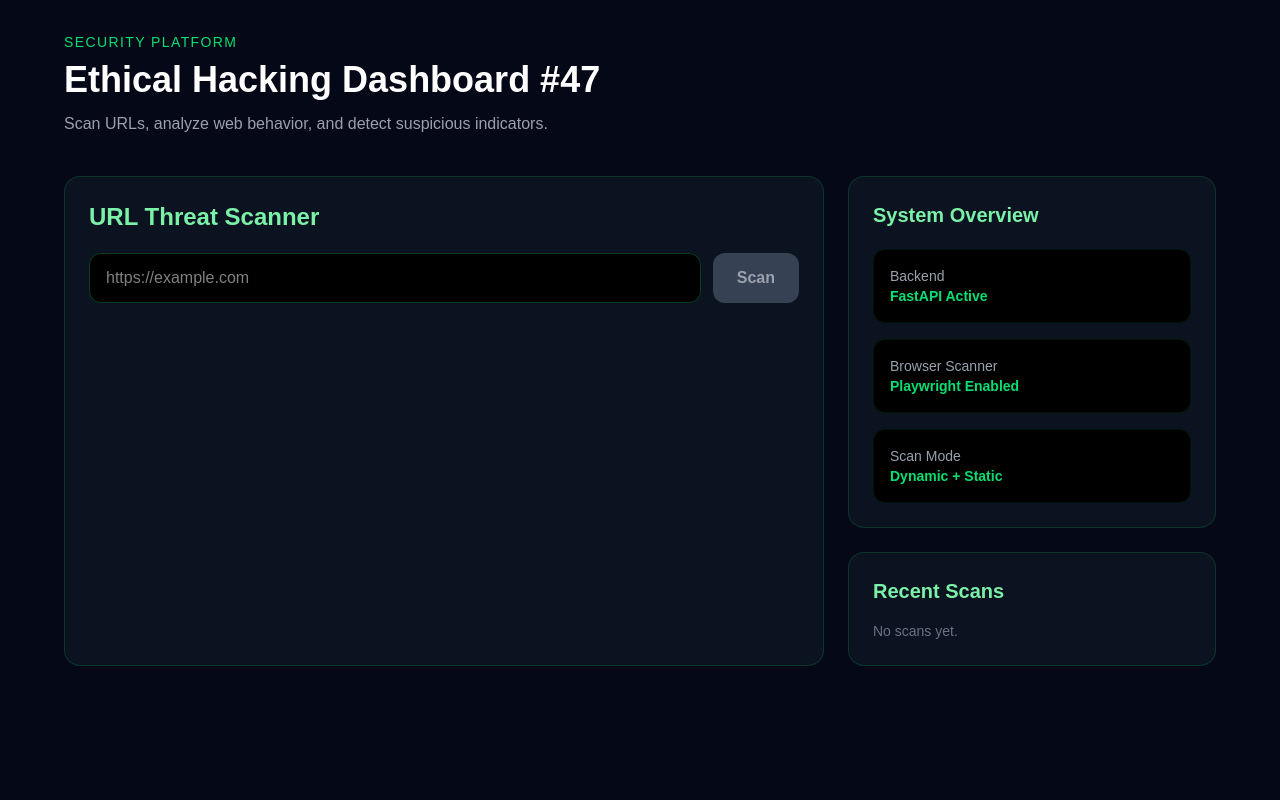
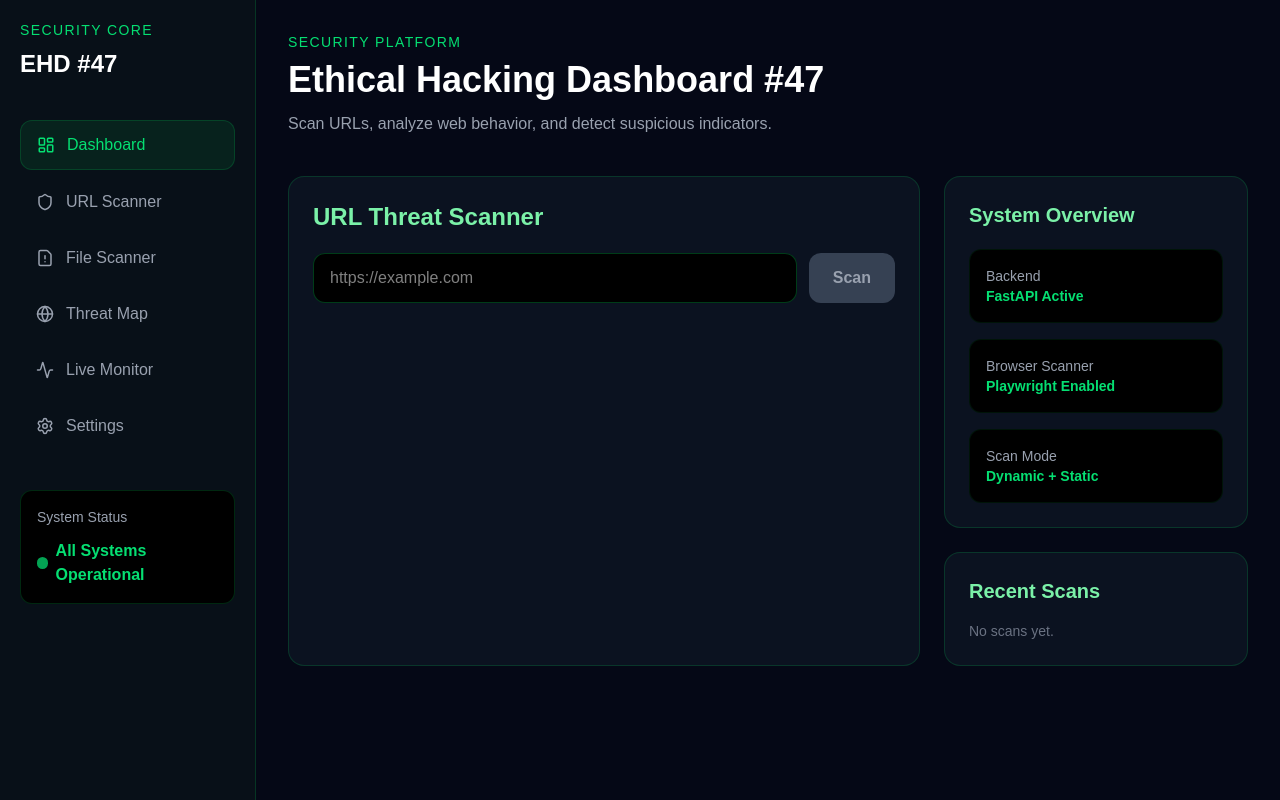
Before and after one commit to RavshanSean/ethical-hacking-dashboard-47, a Next.js app in the folder frontend/: page / in a window 1280 px wide. Built offline with nearby package versions, Linux system fonts and the light colour scheme.

Commit message:
Added dashboard sidebar

```diff
--- a/frontend/src/app/page.tsx
+++ b/frontend/src/app/page.tsx
@@ -1,4 +1,5 @@
 "use client";
+import Sidebar from "../components/Sidebar";
 import SystemOverview from "../components/SystemOverview";
 import RecentScans from "../components/RecentScans";
 import AIAnalysis from "../components/AIAnalysis";
@@ -113,7 +114,10 @@ export default function Home() {
   }
 
   return (
-    <main className="min-h-screen bg-[#050816] text-white p-8">
+    <div className="flex bg-[#050816] text-white">
+      <Sidebar />
+
+  <main className="flex-1 p-8">
       <section className="max-w-6xl mx-auto">
         <div>
           <p className="text-sm text-green-400 tracking-widest uppercase">
@@ -275,5 +279,6 @@ export default function Home() {
         )}
       </section>
     </main>
+    </div>
   );
 }
--- /dev/null
+++ b/frontend/src/components/Sidebar.tsx
@@ -0,0 +1,99 @@
+import {
+  LayoutDashboard,
+  Shield,
+  FileWarning,
+  Globe,
+  Activity,
+  Settings,
+} from "lucide-react";
+
+export default function Sidebar() {
+  return (
+    <aside className="w-64 min-h-screen border-r border-green-500/20 bg-[#081018] p-5">
+      <div>
+        <p className="text-green-400 text-sm tracking-widest uppercase">
+          Security Core
+        </p>
+
+        <h1 className="mt-2 text-2xl font-bold text-white">
+          EHD #47
+        </h1>
+      </div>
+
+      <nav className="mt-10 space-y-2">
+        <SidebarItem
+          icon={<LayoutDashboard size={18} />}
+          label="Dashboard"
+          active
+        />
+
+        <SidebarItem
+          icon={<Shield size={18} />}
+          label="URL Scanner"
+        />
+
+        <SidebarItem
+          icon={<FileWarning size={18} />}
+          label="File Scanner"
+        />
+
+        <SidebarItem
+          icon={<Globe size={18} />}
+          label="Threat Map"
+        />
+
+        <SidebarItem
+          icon={<Activity size={18} />}
+          label="Live Monitor"
+        />
+
+        <SidebarItem
+          icon={<Settings size={18} />}
+          label="Settings"
+        />
+      </nav>
+
+      <div className="mt-10 rounded-xl border border-green-500/20 bg-black p-4">
+        <p className="text-gray-400 text-sm">
+          System Status
+        </p>
+
+        <div className="mt-3 flex items-center gap-2">
+          <div className="h-3 w-3 rounded-full bg-green-400 animate-pulse" />
+
+          <p className="text-green-400 font-bold">
+            All Systems Operational
+          </p>
+        </div>
+      </div>
+    </aside>
+  );
+}
+
+type SidebarItemProps = {
+  icon: React.ReactNode;
+  label: string;
+  active?: boolean;
+};
+
+function SidebarItem({
+  icon,
+  label,
+  active = false,
+}: SidebarItemProps) {
+  return (
+    <button
+      className={`w-full flex items-center gap-3 rounded-xl px-4 py-3 transition ${
+        active
+          ? "bg-green-500/10 text-green-400 border border-green-500/20"
+          : "text-gray-400 hover:bg-white/5 hover:text-white"
+      }`}
+    >
+      {icon}
+
+      <span className="font-medium">
+        {label}
+      </span>
+    </button>
+  );
+}
```
